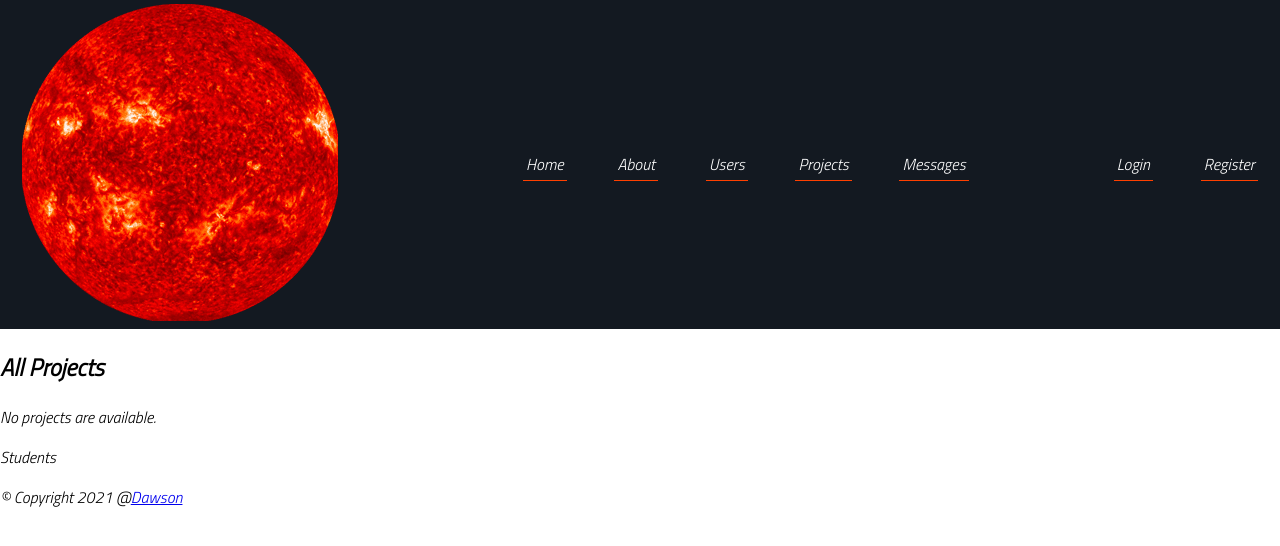
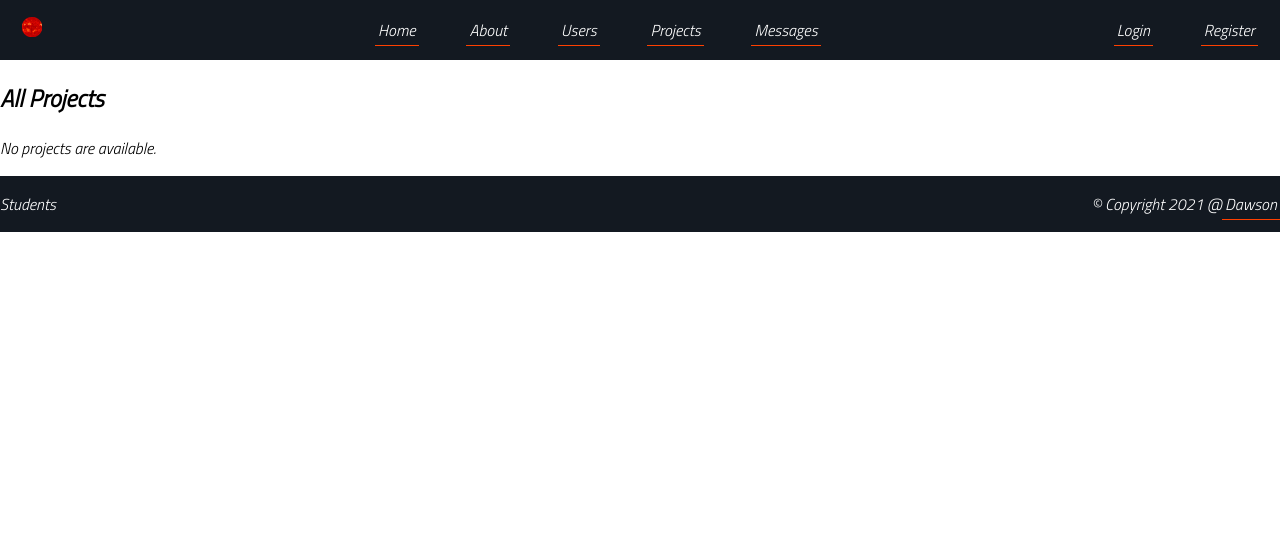
Before and after one commit to Yibhir0/academic_projects_django, a Django app: page /projects_list/ in a window 1280 px wide. Shown: the top 546 px of the page. Run offline with Django 3.2, Linux system fonts and the light colour scheme; data that the repository does not hold is empty.

Commit message:
modified css

```diff
--- a/academic_project/item_app/templates/item_app/all_projects.html
+++ b/academic_project/item_app/templates/item_app/all_projects.html
@@ -6,11 +6,11 @@
             <div class="vertical-container">
             {% for project in projects_list %}
                 <div class="horizontal-container">
-                    <span class="align-vertical"><img src="{{project.snapshot.url}}"> </span>
-                    <span class="align-vertical">name :{{project.name}}</span>
-                    <span class="align-vertical">keyword :{{project.keyword_list}}</span>
-                    <span class="align-vertical">likes :{{project.likes}}</span>
-                    <span class="align-vertical"><a href="{% url 'project-detail' project.id %}">details</a></span>
+                    <div class="align-vertical"><img src="{{project.snapshot.url}}"> </div>
+                    <div class="align-vertical">name :{{project.name}}</div>
+                    <div class="align-vertical">keyword :{{project.keyword_list}}</div>
+                    <div class="align-vertical">likes :{{project.likes}}</div>
+                    <div class="align-vertical"><a href="{% url 'project-detail' project.id %}">details</a></div>
                 </div>
             {% endfor %}
             </div>
--- a/academic_project/static/css/styles.css
+++ b/academic_project/static/css/styles.css
@@ -1,6 +1,6 @@
 
 @import url('https://fonts.googleapis.com/css2?family=Titillium+Web:ital,wght@1,300&display=swap');
- body {
+body {
    margin:0;
    padding:0;
    font-family: 'Titillium Web', sans-serif;
@@ -8,14 +8,12 @@
 
 }
 
-
 header{
     background-color:#131921;
     display: flex;
     justify-content: space-between;
     align-items: center;
     width: 100%;
-    color : white;
 }
 
 ul {
@@ -27,12 +25,6 @@
     margin: 2px;
 }
 
-
-header a{
- text-decoration: none;
- padding: 0.2em;
- border-bottom: 1px solid #ff4000;
- color:white;
 
 .main_urls{
  text-decoration: none;
@@ -49,13 +41,7 @@
     text-decoration: none;
 }
 
-
-.items{
-    color:black;
-}
-
-
-img{
+img {
 width: 20px;
 }
 
--- a/academic_project/templates/super.html
+++ b/academic_project/templates/super.html
@@ -10,7 +10,7 @@
 		  	type="text/css"
 		  	href="{% static 'css/styles.css' %}">
 
-	  <title>Medicine Projects</title>
+	  <title>Academic Project</title>
 
 	</head>
 	<body>
@@ -19,17 +19,17 @@
 			<nav>
 				<ul>
 
-					<li><a href="{% url 'home' %}" title="services">Home</a></li>
-					<li><a href="#" title="About">About</a></li>
-					<li><a href="#" title="Users">Users</a></li>
-					<li><a href="{% url 'all-projects' %}" title="Projects"> Projects</a></li>
-					<li><a href="#" title="Messages">Messages</a></li>
+					<li><a class="main_urls" href="{% url 'home' %}" title="services">Home</a></li>
+					<li><a class="main_urls"  href="#" title="About">About</a></li>
+					<li><a class="main_urls"  href="#" title="Users">Users</a></li>
+					<li><a class="main_urls"  href="{% url 'all-projects' %}" title="Projects"> Projects</a></li>
+					<li><a class="main_urls"  href="#" title="Messages">Messages</a></li>
 
 				</ul>
 			</nav>
 			<nav>
-				<span><a class="main_urls" href="#" title="Login">Login</a></span>
-				<span><a class="main_urls" href="#" title="Login">Register</a></span>
+				<span><a class="main_urls"  class="main_urls" href="#" title="Login">Login</a></span>
+				<span><a class="main_urls"  class="main_urls" href="#" title="Login">Register</a></span>
 			</nav>
 
 		</header>
@@ -41,7 +41,7 @@
 	<footer>
 		<p>Students</p>
 
-		<p>&copy; Copyright 2021 @<a href="https://www.dawsoncollege.qc.ca/">Dawson</a></s></p>
+		<p>&copy; Copyright 2021 @<a class="main_urls"  href="https://www.dawsoncollege.qc.ca/">Dawson</a></s></p>
 
 	</footer>
 	</body>
```
